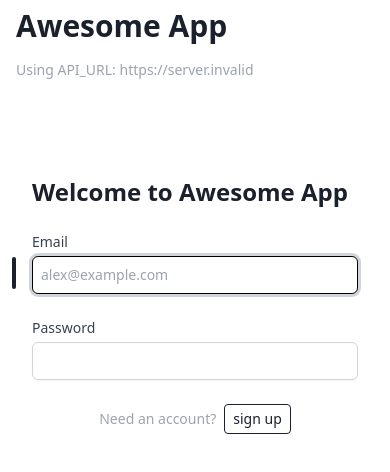
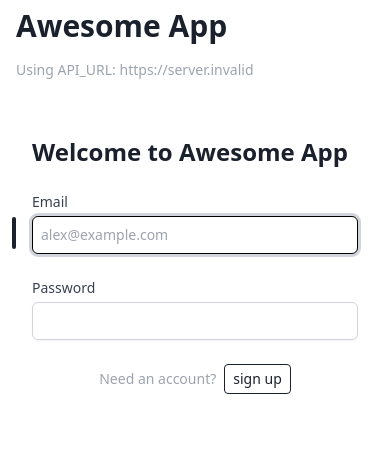
Before and after one commit to YajJackson/yajplate, a React (Vite) app: page /login in a window 390 px wide. Shown: the top 472 px of the page. Built offline with nearby package versions, Linux system fonts and the light colour scheme; no server answers; what tailwindcss-multi-column would draw is missing.

Commit message:
reduce login screen top margin on small screens

```diff
--- a/src/pages/login/index.tsx
+++ b/src/pages/login/index.tsx
@@ -12,7 +12,7 @@ export const LoginPage = () => {
     const [selectedForm, setSelectedForm] = useState(FORM.SIGN_IN)
 
     return (
-        <div className='mx-auto w-full md:w-1/2 lg:w-2/5 mt-20 p-4 space-y-6'>
+        <div className='mx-auto w-full md:w-1/2 lg:w-2/5 mt-10 md:mt-20 p-4 space-y-6'>
             <p className='text-2xl md:text-5xl font-bold mb-4'>Welcome to {APP_STRINGS.appName}</p>
             {selectedForm == FORM.SIGN_IN ? <SignInForm /> : <SignUpForm />}
             {selectedForm == FORM.SIGN_IN ? (
```
